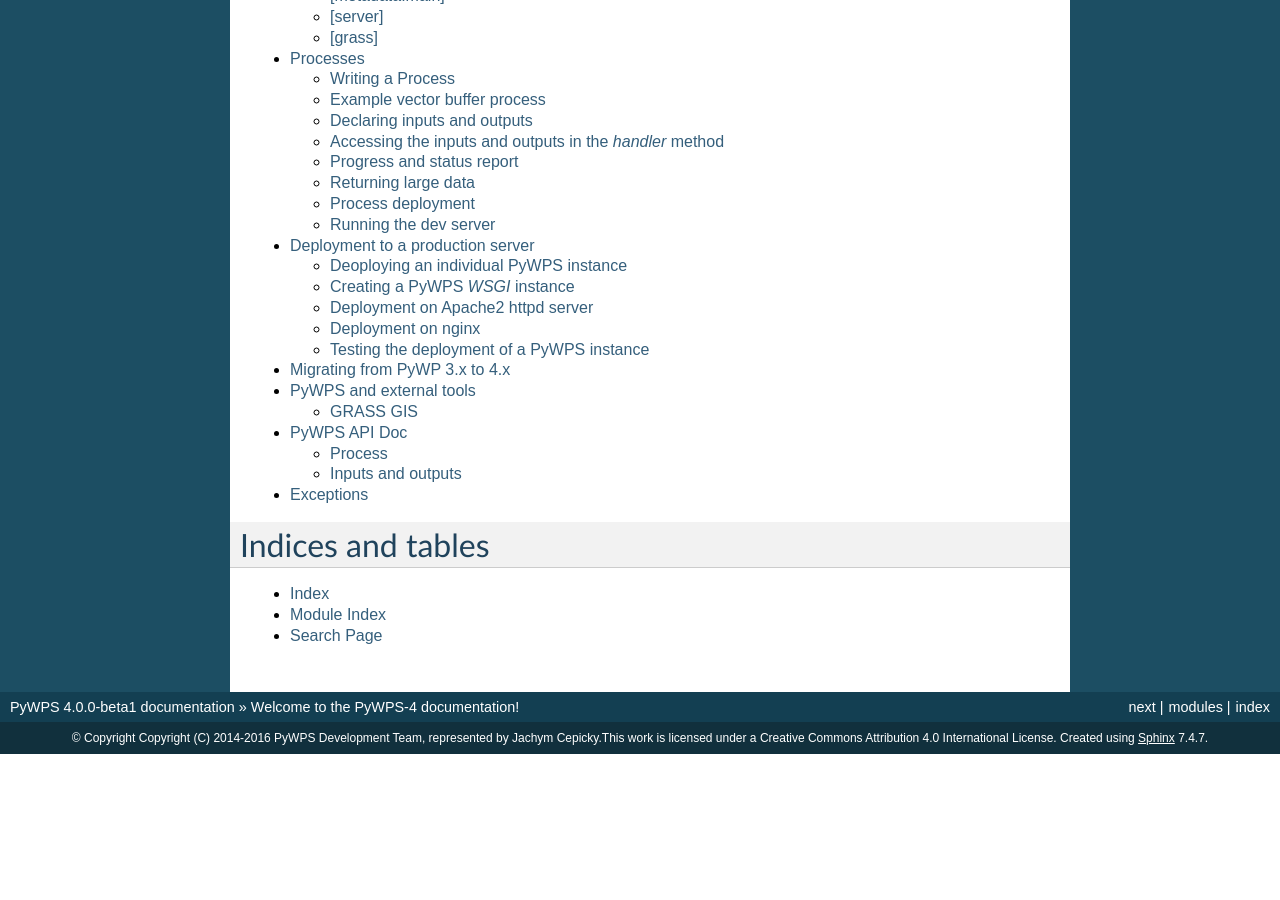
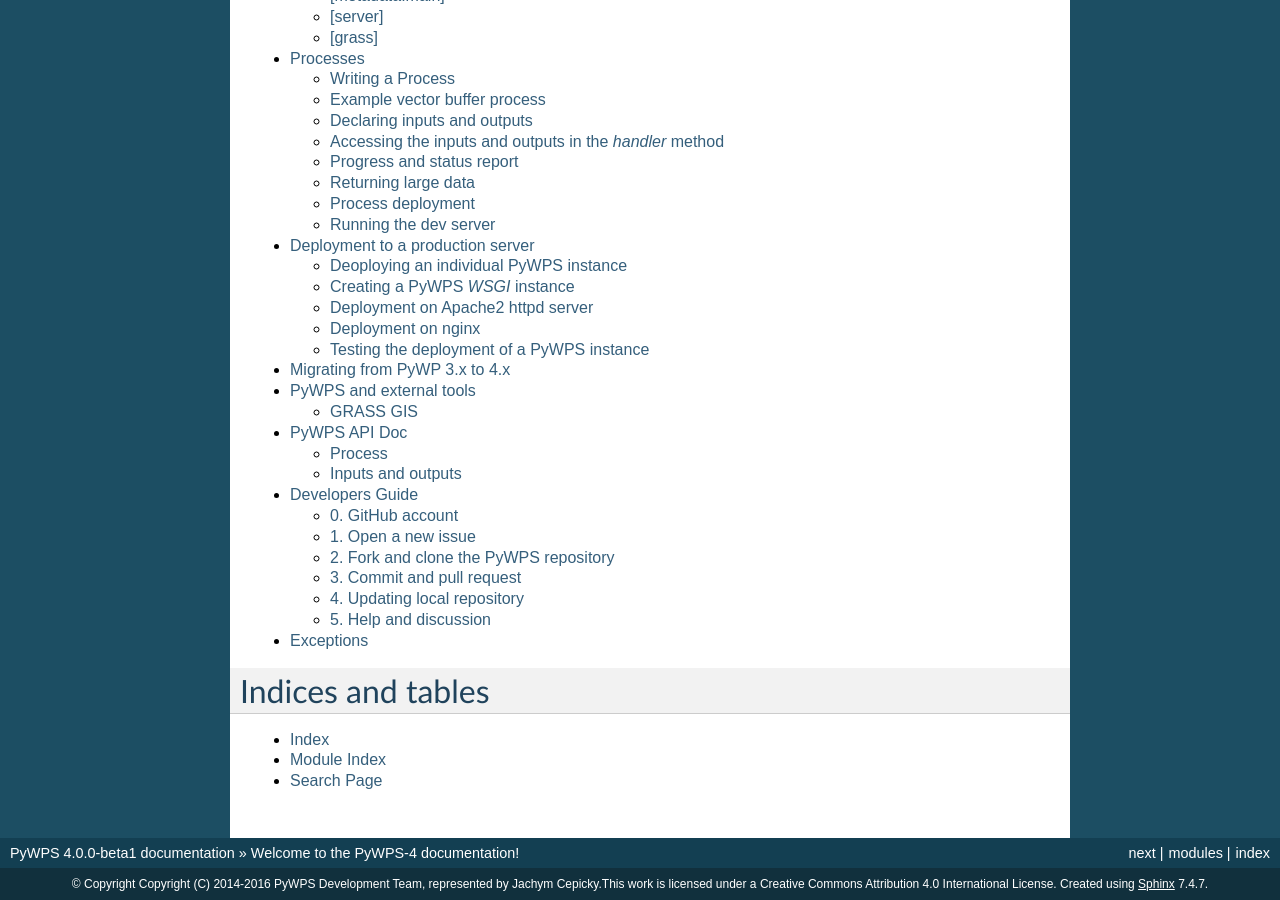
Before and after one commit to geopython/pywps, a Sphinx documentation site: the page built from docs/index.rst, in a window 1280 px wide and 900 px high, scrolled down 907 px. Built offline with Sphinx 7.4.7, drawn with Linux system fonts in a browser that asks for light colours; before the commit the page ends 1661 px from its top, so only the background shows below that; some of the changed lines change nothing that is shown.

Commit message:
Closes #159.

```diff
--- /dev/null
+++ b/docs/development.rst
@@ -0,0 +1,119 @@
+================
+Developers Guide
+================
+
+If you identify a bug in the PyWPS code base and want to fix it, if you would
+like to add further functionality, or if you wish to expand the documentation,
+you are welcomed to contribute such changes. However, contributions to the
+code base must follow an orderly process, described below. This facilitates
+both the work on your contribution as its review.
+
+0. GitHub account
+-----------------
+
+The PyWPS source code is hosted at GitHub, therefore you need an account to contribute.
+If you do not have one, you can follow
+`these instructions <https://help.github.com/categories/setup/>`_.
+
+1. Open a new issue
+-------------------
+
+The first action to take is to clearly identify the goal of your contribution.
+Be it a bug fix, a new feature or documentation, a clear record must be left
+for future tracking. This is made by opening an issue at the `GitHub issue
+tracker <https://github.com/geopython/pywps/issues>`_. In this new issue you
+should identify not only the subject or goal, but also a draft
+of the changes you expect to achieve. For example:
+
+	**Title**: Process class must be magic
+
+	**Description**: The Process class must start performing some magics. Give it
+	a magic wand.
+
+
+2. Fork and clone the PyWPS repository
+--------------------------------------
+
+When you start modifying to the code, there is always the possibility for
+something to go wrong, rendering PyWPS unusable. The first action to avoid such
+a situation is to create a development sand box. In GitHub this can
+easily be made by creating a fork of the main PyWPS repository. Access the
+`PyWPS code repository <https://github.com/geopython/PyWPS>`_ and click the
+*Fork* button. This action creates a copy of the repository associated with
+your GitHub user. For more details please read `the forking guide
+<https://guides.github.com/activities/forking/>`_.
+
+Now you can clone this forked repository into your development environment,
+issuing a command like::
+
+	git clone https://github.com/<github-user>/PyWPS.git pywps
+
+Where you should replace *<github-user>* with your GitHub user name.
+
+You can finally start programming your new feature, or fixing that bug you
+found. Keep in mind that PyWPS depends on a few libraries, refer to the
+:ref:`installation` section to make sure you have all of them installed.
+
+
+3. Commit and pull request
+--------------------------
+
+If your modification to code is relatively small and can be included in a
+single *commit* then all you need to is reference the issue in the **commit**
+message, e.g.::
+
+	git commit -m "Fixes #107"
+
+Where *107* is the number of the issue you opened initially in the PyWPS
+issue tracker. Please refer to `the guide on closing issues with commits
+messages
+<https://help.github.com/articles/closing-issues-via-commit-messages/>`_. Then
+you push the changes to your forked repository, issuing a command like::
+
+	git push origin master
+
+Finally you an create a pull request. This it is a formal request to merge your
+contribution with the code base; it is fully managed by GitHub and greatly
+facilitates the review process. You do so by accessing the repository
+associated with your user and clicking the *New pull request* button. Make sure
+your contribution is not creating conflicts and click *Create pull request*.
+If needed, there is also a `guide on pull requests
+<https://help.github.com/articles/creating-a-pull-request/>`_.
+
+If you contribution is more substantial, and composed of multiple commits, then
+you must identify the issue it closes in the pull request itself. Check out
+`this guide
+<https://github.com/blog/1506-closing-issues-via-pull-requests>`_ for
+the details.
+
+The members of the PyWPS PSC are then notified if your pull request. They
+review your contribution and hopefully accept merging it to the code base.
+
+
+4. Updating local repository
+----------------------------
+
+Later on, if you wish to make further contributions, you must make sure to be
+working with the very latest version of the code base. You can add another
+*remote* reference in your local repository pointing to the main PyWPS
+repository::
+
+	git remote add upstream https://github.com/geopython/PyWPS
+
+Then you can use the *fetch* command to update your local repository metadata::
+
+	git fetch upstream
+
+Finally you use a *pull* command to merge the latest *commits* into your local
+repository::
+
+	git pull upstream master
+
+
+5. Help and discussion
+----------------------
+
+If you have any doubts or questions about this contribution process or about the
+code please use the `PyWPS mailing list
+<http://lists.osgeo.org/mailman/listinfo/pywps-dev>`_ . This is also the right
+place to propose and discuss the changes you intend to introduce.
--- a/docs/index.rst
+++ b/docs/index.rst
@@ -40,6 +40,7 @@
    migration
    external_tools
    api
+   development
    exceptions
 
 
```
